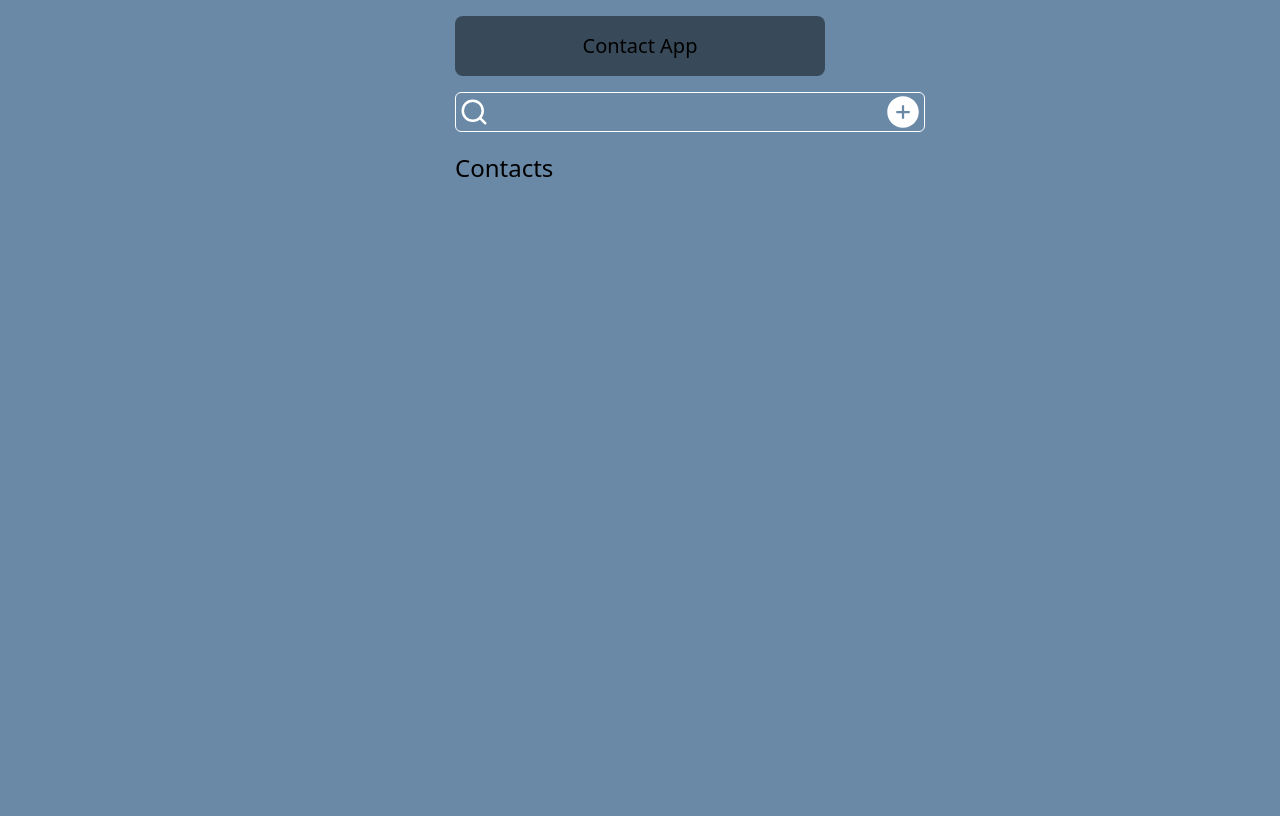
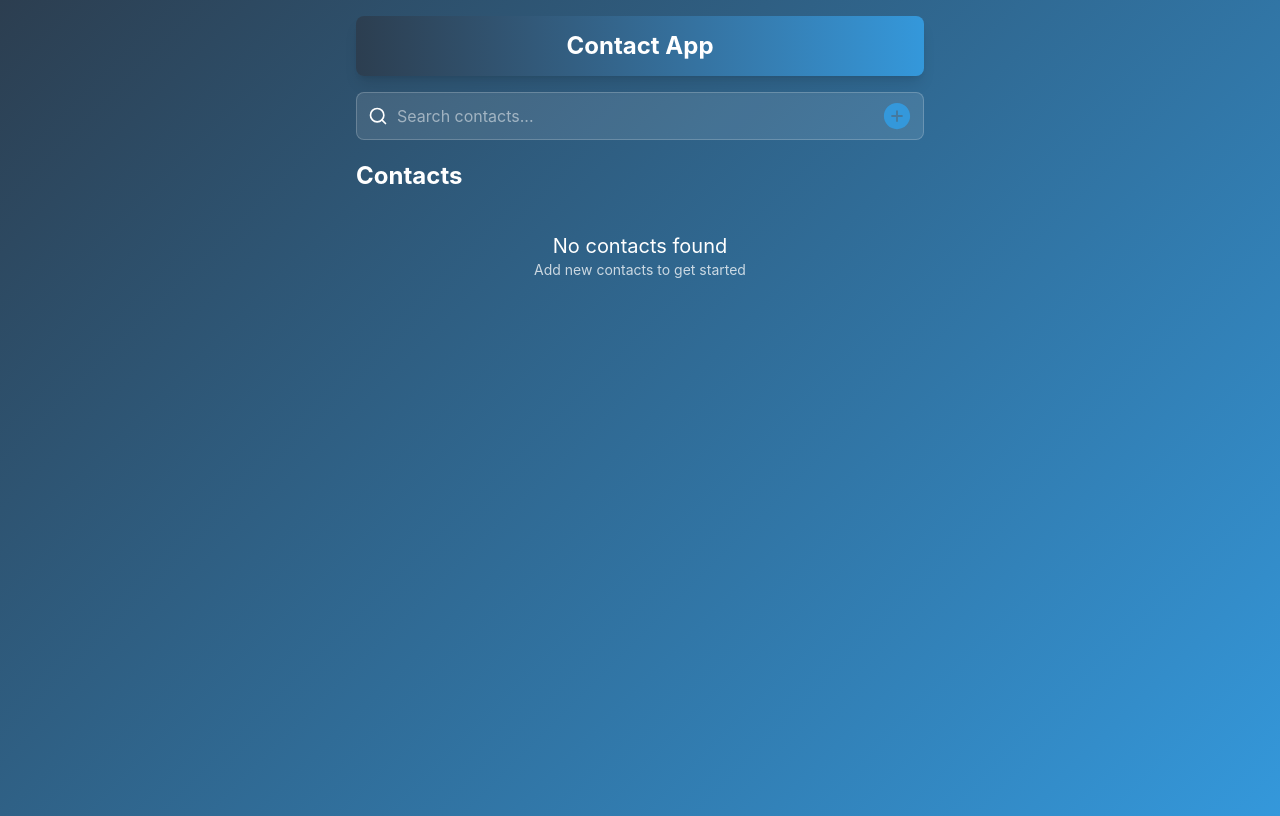
Before and after one commit to Danish-Devx3/React-projects, a React (Vite) app in the folder Contact-App/: page / in a window 1280 px wide. Built offline with nearby package versions, Linux system fonts and the light colour scheme.

Commit message:
fix search function

```diff
--- a/Contact-App/src/App.jsx
+++ b/Contact-App/src/App.jsx
@@ -21,6 +21,7 @@ const App = () => {
   const [name, setName] = useState('');
   const [email, setEmail] = useState('');
   const [searchVal, setSearchVal] = useState('')
+  const [filter, setFilter] = useState([])
 
   function handleAddContactModel(){
     setAddContactOpen((prev)=>!prev)
@@ -30,7 +31,7 @@ const App = () => {
     setSearchVal(e.target.value);
 
     const filteredContacts = contacts.filter((contact)=>contact.name.includes(searchVal));
-    setContacts(filteredContacts)
+    setFilter(filteredContacts);
   }
 
 
@@ -45,20 +46,32 @@ const App = () => {
       {isAddContactOpen ? (
         <AddContact contacts={contacts} name={name} setName={setName} email={email} setEmail={setEmail} setContacts={setContacts} handleAddContactModel={handleAddContactModel} />
       ) : (
-        <div className="max-w-[370px] mx-auto">
+        <div className="max-w-[600px] mx-auto px-4">
           <Navbar />
-          <div className="flex gap-2">
-            <div className="flex relative items-center">
-              <FiSearch className="text-white text-3xl absolute ml-1" />
+          <div className="relative">
+            <div className="relative">
+              <FiSearch className="text-white text-xl absolute left-3 top-1/2 -translate-y-1/2" />
               <input
-                onChange={handleSearching} value={searchVal}
-                className="h-10 flex-grow rounded-md border border-white bg-transparent pl-9 text-3xl text-white"
+                onChange={handleSearching}
+                value={searchVal}
+                placeholder="Search contacts..."
+                className="w-full h-12 rounded-lg border border-white/20 bg-white/10 pl-10 pr-12 text-white text-md focus:outline-none focus:border-[#3498db]"
                 type="text"
               />
-              <AiFillPlusCircle onClick={handleAddContactModel} className="absolute text-4xl cursor-pointer text-white right-1 " />
+              <AiFillPlusCircle
+                onClick={handleAddContactModel}
+                className="absolute right-3 top-1/2 -translate-y-1/2 text-3xl cursor-pointer text-[#3498db] hover:text-[#2980b9] transition-colors"
+              />
             </div>
           </div>
-          <ShowContact setName={setName} setEmail={setEmail} setContacts={setContacts} contacts={contacts} handleAddContactModel={handleAddContactModel} />
+          <ShowContact
+            setName={setName}
+            setEmail={setEmail}
+            setContacts={setContacts}
+            contacts={contacts}
+            filter={filter}
+            handleAddContactModel={handleAddContactModel}
+          />
         </div>
       )}
     </>
--- a/Contact-App/src/components/AddContact.jsx
+++ b/Contact-App/src/components/AddContact.jsx
@@ -1,34 +1,58 @@
-import React, { useState } from 'react'
+import React from 'react'
+import { IoMdClose } from "react-icons/io";
 
 const AddContact = ({contacts, name, setName, email, setEmail, setContacts, handleAddContactModel}) => {
 
   function AddContact(){
-    if(name==''||email==''){
-      console.log('Enter value first')
+    if(name.trim()==''||email.trim()==''){
+      alert('Please fill all fields')
       return
     }
 
-    setContacts((prev)=>[{name:name,email:email},...prev]);
+    setContacts((prev)=>[{name:name.trim(),email:email.trim()},...prev]);
     handleAddContactModel();
     setName('');
     setEmail('');
-
   }
 
-
-
-
-
   return (
-    <div className='max-w-[370px] mx-auto flex items-center h-[80vh]'>
-      <div className='bg-[#384959] h-80 text-center w-full gap-5 flex flex-col rounded'>
-        <h1 className='text-xl mt-3' >Add new contect</h1>
-        <div>
-          <h4 className='text-start ml-10 -mb-2 text-xl' >Name</h4>
-        <input onChange={(e)=>{setName(e.target.value)}} value={name} placeholder='Enter name' type="text" className='h-9 rounded-md border border-white bg-transparent pl- text-md w-[325px] text-white m-4' />
+    <div className='fixed inset-0 bg-black/50 backdrop-blur-sm flex items-center justify-center px-4'>
+      <div className='bg-gradient-to-br from-[#2c3e50] to-[#3498db] max-w-[400px] w-full p-6 rounded-lg shadow-xl'>
+        <div className="flex justify-between items-center mb-6">
+          <h1 className='text-2xl font-bold text-white'>Add New Contact</h1>
+          <IoMdClose
+            onClick={handleAddContactModel}
+            className="text-2xl text-white cursor-pointer hover:text-gray-300"
+          />
         </div>
-        <input onChange={(e)=>{setEmail(e.target.value)}} value={email} placeholder='Enter email' type="email" className='h-9 rounded-md border border-white bg-transparent pl-9 text-3xl text-white m-4' />
-        <button onClick={AddContact} className='bg-blue-500 mx-auto px-4 py-1 rounded cursor-pointer hover:bg-blue-400'>Save</button>
+        <div className='space-y-4'>
+          <div>
+            <label className='text-white text-sm block mb-1'>Name</label>
+            <input
+              onChange={(e)=>{setName(e.target.value)}}
+              value={name}
+              placeholder='Enter name'
+              type="text"
+              className='w-full h-10 rounded-lg border border-white/20 bg-white/10 px-4 text-white text-md focus:outline-none focus:border-[#3498db]'
+            />
+          </div>
+          <div>
+            <label className='text-white text-sm block mb-1'>Email</label>
+            <input
+              onChange={(e)=>{setEmail(e.target.value)}}
+              value={email}
+              placeholder='Enter email'
+              type="email"
+              className='w-full h-10 rounded-lg border border-white/20 bg-white/10 px-4 text-white text-md focus:outline-none focus:border-[#3498db]'
+            />
+          </div>
+          <button
+            onClick={AddContact}
+            className='w-full bg-[#3498db] text-white py-2 rounded-lg font-semibold hover:bg-[#2980b9] transition-colors'
+          >
+            Save Contact
+          </button>
+        </div>
       </div>
     </div>
   )
--- a/Contact-App/src/components/Navbar.jsx
+++ b/Contact-App/src/components/Navbar.jsx
@@ -2,8 +2,8 @@ import React from 'react'
 
 const Navbar = () => {
   return (
-    <div className='flex items-center justify-center rounded-lg gap-2 text-xl h-[60px] bg-[#384959] my-4 ' >
-        <h1>Contact App</h1>
+    <div className='flex items-center justify-center rounded-lg gap-2 text-xl md:text-2xl h-[60px] bg-gradient-to-r from-[#2c3e50] to-[#3498db] my-4 shadow-lg' >
+        <h1 className='font-bold text-white'>Contact App</h1>
     </div>
   )
 }
--- a/Contact-App/src/components/ShowContact.jsx
+++ b/Contact-App/src/components/ShowContact.jsx
@@ -7,6 +7,7 @@ const ShowContact = ({
   setEmail,
   setContacts,
   contacts,
+  filter
 }) => {
   function handleDelete(con) {
     const filtered = contacts.filter((contact) => {
@@ -35,35 +36,73 @@ const ShowContact = ({
 
 
   return (
-    <div className="overflow-scroll no-scrollbar h-[75vh] mt-5">
-      <h1 className="text-2xl">Contacts</h1>
-      {contacts.map((contact) => {
-        return (
-          <div className="bg-[#bdddfc] flex justify-between items-center rounded-md p-5 mt-2">
-            <div className="flex items-center ">
-              <FaUser className="text-3xl mr-3" />
-
+    <>
+      {filter.length > 0 ? (<div className="overflow-scroll no-scrollbar h-[75vh] mt-5">
+      <h1 className="text-2xl font-bold text-white mb-4">Contacts</h1>
+      {filter.length === 0 ? (
+        <div className="text-white text-center mt-10">
+          <p className="text-xl">No contacts found</p>
+          <p className="text-sm opacity-75">Add new contacts to get started</p>
+        </div>
+      ) : (
+        filter.map((contact) => (
+          <div key={contact.email} className="bg-white/10 backdrop-blur-md flex justify-between items-center rounded-lg p-4 mt-3 transition-all hover:bg-white/20">
+            <div className="flex items-center">
+              <div className="bg-[#3498db] p-3 rounded-full mr-4">
+                <FaUser className="text-2xl text-white" />
+              </div>
               <div>
-              <h1 className="text-xl capitalize">{contact.name}</h1>
-              <h4 className="text-md">{contact.email}</h4>
+                <h1 className="text-xl font-semibold text-white capitalize">{contact.name}</h1>
+                <h4 className="text-sm text-gray-300">{contact.email}</h4>
               </div>
             </div>
-            <div className="flex gap-1">
+            <div className="flex gap-3">
               <FaRegEdit
                 onClick={() => handleEdit(contact)}
-                className="text-2xl cursor-pointer hover:scale-95"
+                className="text-2xl text-white cursor-pointer hover:text-[#3498db] transition-colors"
               />
               <AiOutlineDelete
-                onClick={() => {
-                  handleDelete(contact);
-                }}
-                className="text-2xl cursor-pointer hover:scale-95"
+                onClick={() => handleDelete(contact)}
+                className="text-2xl text-white cursor-pointer hover:text-red-500 transition-colors"
               />
             </div>
           </div>
-        );
-      })}
-    </div>
+        ))
+      )}
+    </div>) : (<div className="overflow-scroll no-scrollbar h-[75vh] mt-5">
+      <h1 className="text-2xl font-bold text-white mb-4">Contacts</h1>
+      {contacts.length === 0 ? (
+        <div className="text-white text-center mt-10">
+          <p className="text-xl">No contacts found</p>
+          <p className="text-sm opacity-75">Add new contacts to get started</p>
+        </div>
+      ) : (
+        contacts.map((contact) => (
+          <div key={contact.email} className="bg-white/10 backdrop-blur-md flex justify-between items-center rounded-lg p-4 mt-3 transition-all hover:bg-white/20">
+            <div className="flex items-center">
+              <div className="bg-[#3498db] p-3 rounded-full mr-4">
+                <FaUser className="text-2xl text-white" />
+              </div>
+              <div>
+                <h1 className="text-xl font-semibold text-white capitalize">{contact.name}</h1>
+                <h4 className="text-sm text-gray-300">{contact.email}</h4>
+              </div>
+            </div>
+            <div className="flex gap-3">
+              <FaRegEdit
+                onClick={() => handleEdit(contact)}
+                className="text-2xl text-white cursor-pointer hover:text-[#3498db] transition-colors"
+              />
+              <AiOutlineDelete
+                onClick={() => handleDelete(contact)}
+                className="text-2xl text-white cursor-pointer hover:text-red-500 transition-colors"
+              />
+            </div>
+          </div>
+        ))
+      )}
+    </div>)}
+    </>
   );
 };
 
--- a/Contact-App/src/index.css
+++ b/Contact-App/src/index.css
@@ -1,6 +1,10 @@
 @import "tailwindcss";
-body{
-    background-color: #6a89a7;
+
+body {
+    background: linear-gradient(135deg, #2c3e50 0%, #3498db 100%);
+    min-height: 100vh;
+    color: white;
+    font-family: 'Inter', sans-serif;
 }
 
 @layer utilities {
@@ -8,4 +12,12 @@ body{
     .no-scrollbar::-webkit-scrollbar {
         display: none;
     }
+    .no-scrollbar {
+        -ms-overflow-style: none;
+        scrollbar-width: none;
+    }
 }
+
+input::placeholder {
+    color: rgba(255, 255, 255, 0.5);
+}
```
Also changed, not shown: 1 other file (tests, documents, lock files or other folders).
